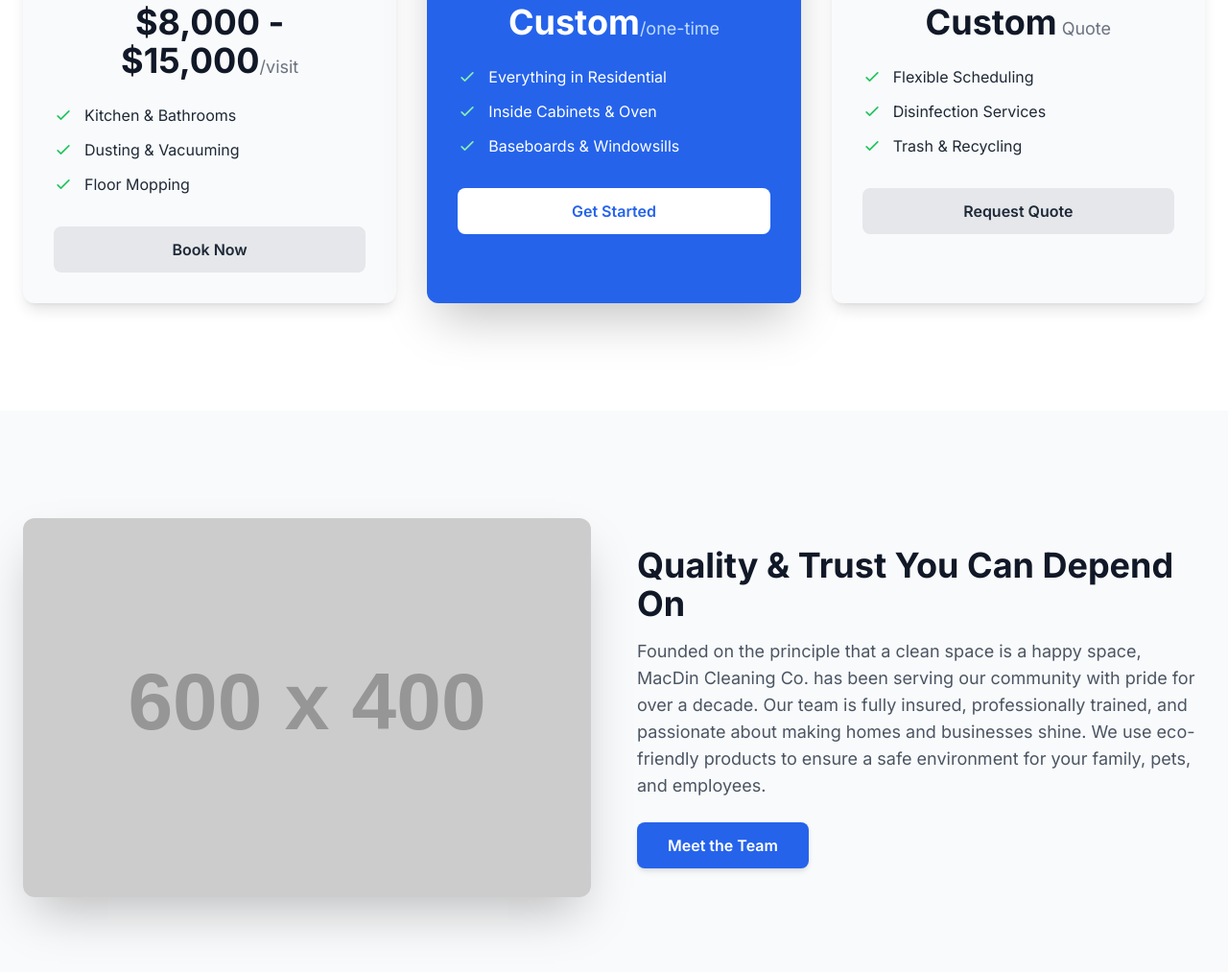
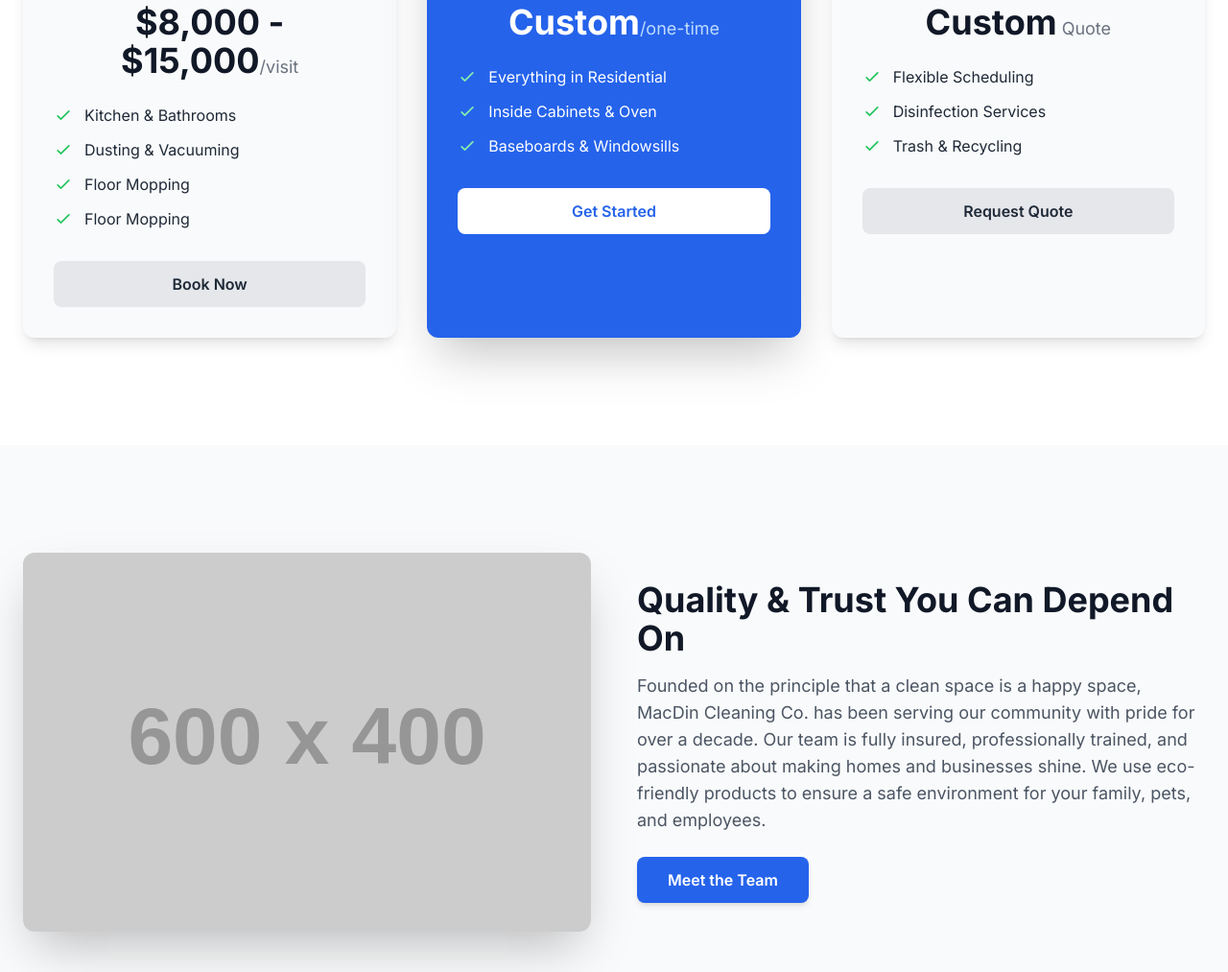
Before and after one commit to techtia-code/MacDin, a plain HTML site: page index.html in a window 1280 px wide. Shown: the part 1341-2354 px from the top of the page at 96% size. Drawn offline with nearby package versions, Linux system fonts and the light colour scheme; placeholder pictures from the web are drawn by us.

Commit message:
added a new feature to index.html

```diff
--- a/index.html
+++ b/index.html
@@ -87,6 +87,8 @@
                             <li class="flex items-center"><svg class="w-5 h-5 text-green-500 mr-3" fill="none" stroke="currentColor" viewBox="0 0 24 24"><path stroke-linecap="round" stroke-linejoin="round" stroke-width="2" d="M5 13l4 4L19 7"></path></svg>Kitchen & Bathrooms</li>
                             <li class="flex items-center"><svg class="w-5 h-5 text-green-500 mr-3" fill="none" stroke="currentColor" viewBox="0 0 24 24"><path stroke-linecap="round" stroke-linejoin="round" stroke-width="2" d="M5 13l4 4L19 7"></path></svg>Dusting & Vacuuming</li>
                             <li class="flex items-center"><svg class="w-5 h-5 text-green-500 mr-3" fill="none" stroke="currentColor" viewBox="0 0 24 24"><path stroke-linecap="round" stroke-linejoin="round" stroke-width="2" d="M5 13l4 4L19 7"></path></svg>Floor Mopping</li>
+                            <li class="flex items-center"><svg class="w-5 h-5 text-green-500 mr-3" fill="none" stroke="currentColor" viewBox="0 0 24 24"><path stroke-linecap="round" stroke-linejoin="round" stroke-width="2" d="M5 13l4 4L19 7"></path></svg>Floor Mopping</li>
+                        </ul>
                         </ul>
                         <a href="#contact-section" class="w-full block bg-gray-200 text-gray-800 font-semibold py-3 px-6 rounded-lg hover:bg-gray-300 transition duration-300">Book Now</a>
                     </div>
```
